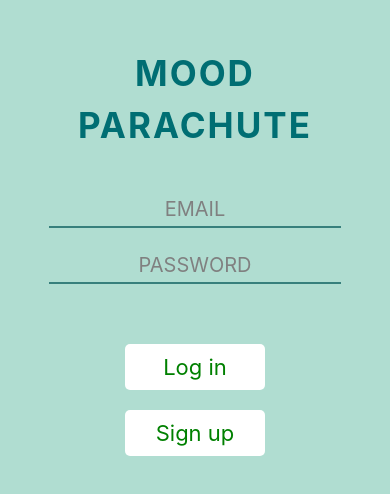
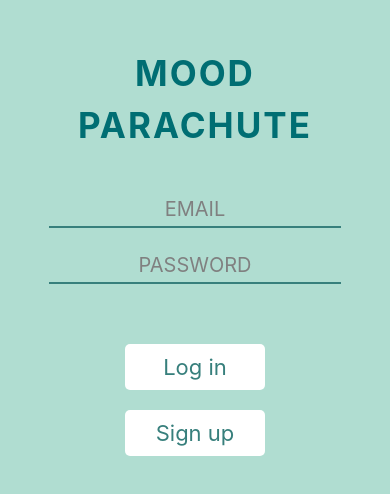
Before and after one commit to jiayiwen23/Mood-Parachute, a React Native app: screen /Tab in a window 390 px wide. Shown: the part 158-652 px from the top of the page. Built offline with nearby package versions, Linux system fonts and the light colour scheme; no server answers; what expo-notifications would draw is missing.

Commit message:
read aid tips from firestore

```diff
--- a/colors.js
+++ b/colors.js
@@ -4,7 +4,7 @@ export const colors = {
   title: "#006e73",
   button: "white",
   buttonPressed: "#a6a6ed",
-  buttonText: "green",
+  buttonText: "#377f7c",
   inputText: "grey",
   cardBackgroud: "white",
   cardBack: "#00a6ae",
--- a/components/Map.js
+++ b/components/Map.js
@@ -29,9 +29,7 @@ export default function Map() {
 
         querySnapshot.docs.forEach((docSnap) => {
           const journal = docSnap.data();
-          if (!journal.location) {
-            return;
-          }
+          if (journal.location.length === 0) return;
           const locationKey = `${journal.location[0]}`;
           //console.log(locationKey);
           if (!locations[locationKey]) {
--- a/screens/cardDetail/AidCard.js
+++ b/screens/cardDetail/AidCard.js
@@ -1,17 +1,51 @@
-import { Text, StyleSheet } from 'react-native'
-import React from 'react'
+import { Text, StyleSheet, Alert } from 'react-native'
+import React, { useEffect, useState } from 'react'
 import ExitCard from '../../components/ExitCard'
 import { colors } from '../../colors'
 import Card from '../../components/Card'
+import { collection, onSnapshot, query } from '@firebase/firestore'
+import { database } from '../../firebase/firebaseSetup'
 
 const AidCard = ({ navigation }) => {
+  const [aidCard, setAidCard] = useState([]);
+
+  useEffect(() => {
+    const q = query(
+      collection(database, "aidCard")
+    );
+
+    const unsubscribe = onSnapshot(
+      q,
+      (querySnapshot) => {
+        let newArray = [];
+        querySnapshot.docs.forEach((docSnap) => {
+          newArray.push({ ...docSnap.data(), id: docSnap.id });
+        });
+        setAidCard(newArray);
+        console.log(aidCard);
+      },
+      (err) => {
+        console.log(err);
+        if (err.code === "permission-denied") {
+          Alert.alert(
+            "You don't have permission."
+          );
+        }
+      }
+    );
+    return () => {
+      unsubscribe();
+    };
+  }, []);
+
+  const randomIdx = Math.floor(Math.random() * aidCard.length);
+  const title = aidCard.length > 0 ? aidCard[randomIdx].title : '';
+  const body = aidCard.length > 0 ? aidCard[randomIdx].body.join('\n') : '';
+
   return (
     <Card>
-      <Text style={styles.title}>/Write It Down/</Text>
-      <Text style={styles.body}>
-        1. I notice that there is a "little man" in my head, and it is saying: ________{'\n'}
-        2. I name it: ________{'\n'}
-        3. Remember, it is a natural product of the brain when it encounters an event.</Text>
+      <Text style={styles.title}>/{title}/</Text>
+      <Text style={styles.body}>{body}</Text>
       <ExitCard navigation={navigation}/>
     </Card>
   )
```
